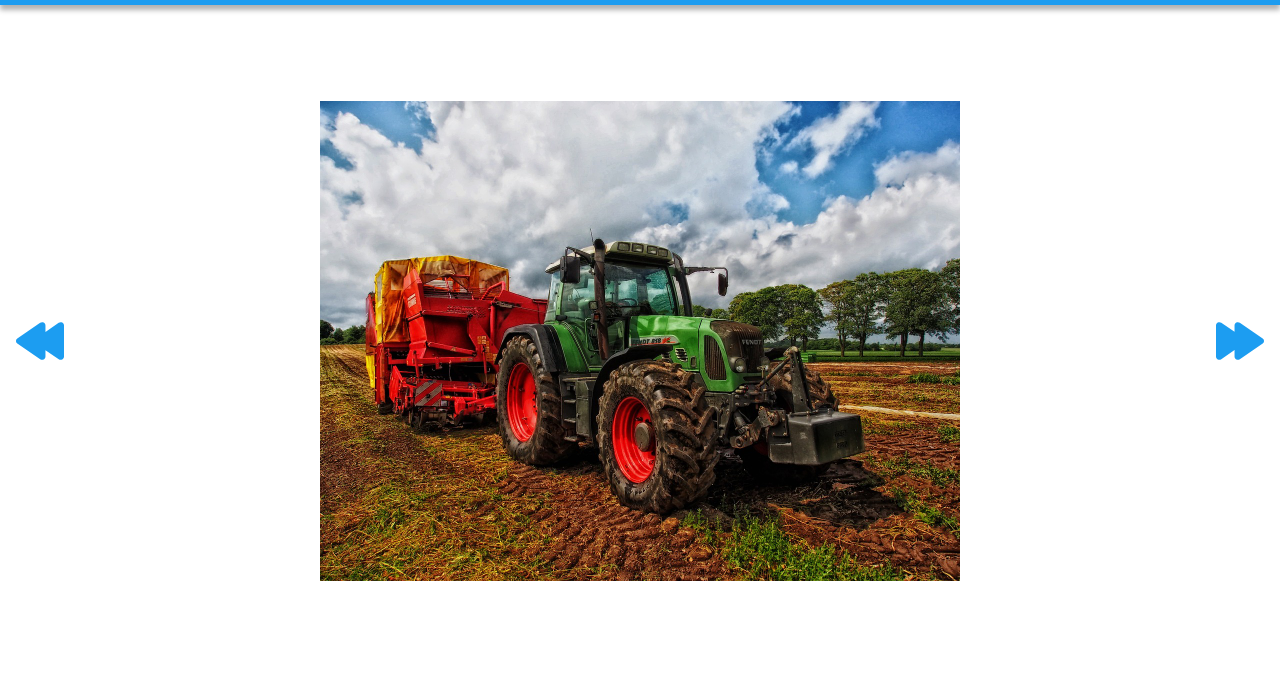
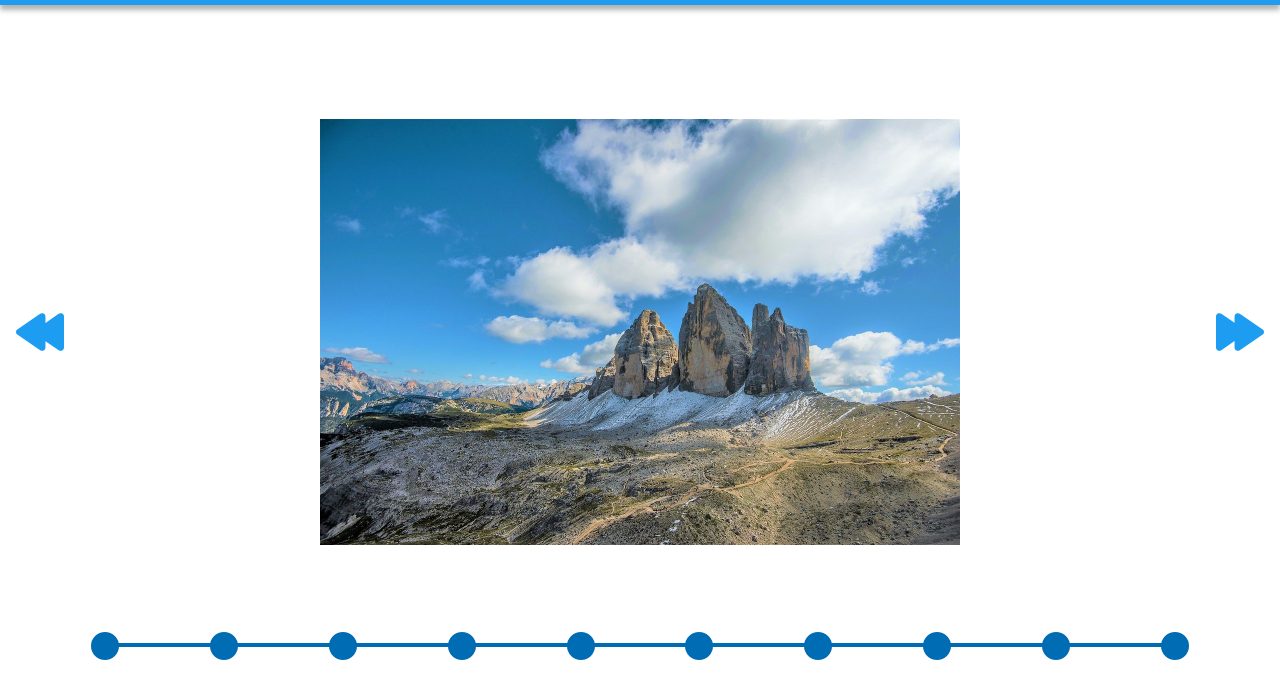
Before and after one commit to zakrnem/image-slider, a website built with webpack: page src/index.html in a window 1280 px wide. Shown: the part 75-756 px from the top of the page. Built offline with nearby package versions, Linux system fonts and the light colour scheme; files whose address does not match are found by name.

Commit message:
Added navigations dots

```diff
--- a/src/DOMhomepage.js
+++ b/src/DOMhomepage.js
@@ -1,9 +1,11 @@
 import { header } from "./DOMheader";
 import { footer } from "./DOMfooter"
 import { imageDisplay } from "./DOMdisplay";
+import { navigationDots } from "./DOMnavDots";
 
 export function homepage() {
     header()
-    imageDisplay('tractor')
+    imageDisplay('mountain')
+    navigationDots()
     footer()
 }
--- /dev/null
+++ b/src/DOMnavDots.js
@@ -0,0 +1,23 @@
+export function navigationDots() {
+    const content = document.getElementById('content')
+
+    const container = document.createElement('div')
+    container.className = 'navigation-container'
+
+        const navLine = document.createElement('div')
+        navLine.className = 'navigation-line'
+
+        //10 dots
+        for (let i = 1; i < 11; i++) {
+            let navDot = document.createElement('div')
+            navDot.id = `navigation-dot${i}`
+            container.appendChild(navDot)
+            console.log(i)
+        }
+
+        content.append(navLine)
+
+
+
+    content.append(container)
+}
--- a/src/style.css
+++ b/src/style.css
@@ -5,6 +5,7 @@
     --secondary-filter: invert(57%) sepia(88%) saturate(412%) hue-rotate(172deg) brightness(94%) contrast(96%);
     --tertiary: #94cdf3;
     --tertiary-filter: invert(76%) sepia(34%) saturate(561%) hue-rotate(176deg) brightness(99%) contrast(92%);
+    --darker-main: #006cb3;
     --hover: #e6d5f5;
     --inverse: #ff9f00;
     --inverse-filter: invert(59%) sepia(14%) saturate(5380%) hue-rotate(4deg) brightness(108%) contrast(104%);
@@ -89,6 +90,31 @@ header {
     width: 50vw;
 }
 
+.navigation-container {
+    display: flex;
+    justify-content: space-evenly;
+}
+
+[id^='navigation-dot'] {
+    width: 0px;
+    height: 0px;
+    border-radius: 50%;
+    border: 0.9rem solid var(--darker-main);
+}
+
+[id^='navigation-dot']:hover {
+    border: 0.9rem solid var(--secondary);
+}
+
+[id^='navigation-dot']:active {
+    border: 0.9rem solid var(--inverse);
+}
+
+.navigation-line {
+    border: 0.15rem solid var(--darker-main);
+    margin: 0 9%;
+    margin-bottom: -0.9rem;
+}
 
 footer {
     background-color: var(--main);
```
Also changed, not shown: dist/0696d91a5da49b60b586.jpg (deleted), dist/bundle.js.
